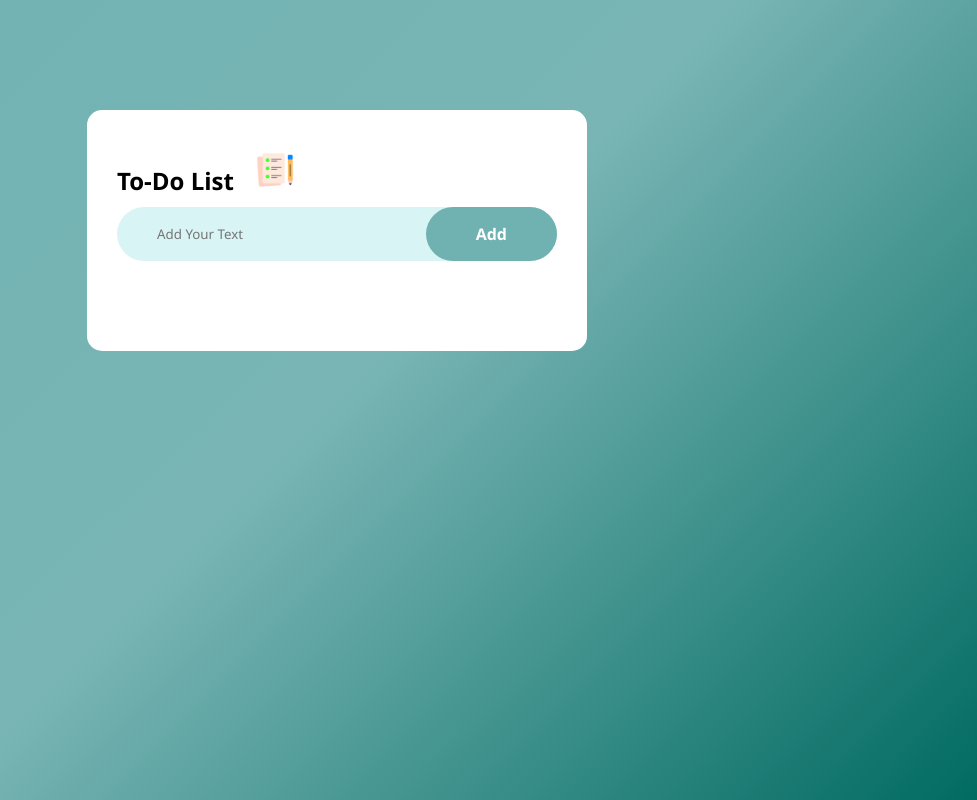
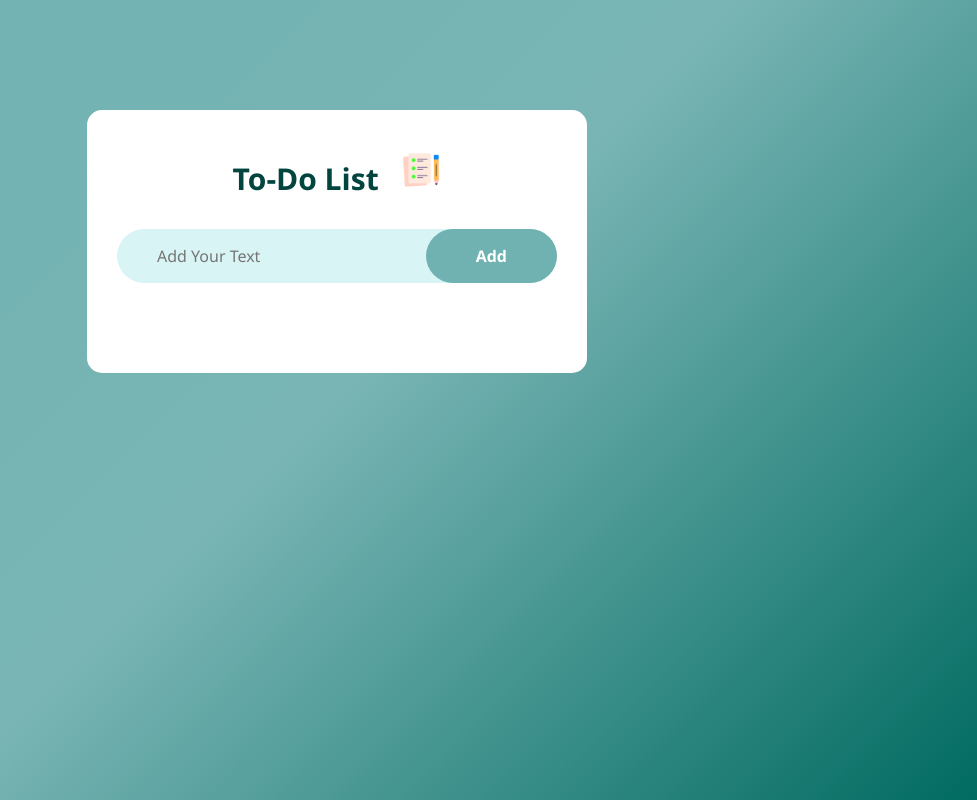
Before and after one commit to hasitha-ramesh/to-do-list-app, a plain HTML site: page index.html in a window 1280 px wide. Shown: the whole page, without its empty margins (303-1280 px from the left). Drawn offline with Linux system fonts and the light colour scheme.

Commit message:
update css

```diff
--- a/css/style.css
+++ b/css/style.css
@@ -17,6 +17,13 @@
   margin: 100px auto 20px;
   padding: 40px 30px 70px;
   border-radius: 15px;
+}
+.topic{
+  text-align: center;
+  font-size: 20px;
+  font-weight: bold;
+  color: #01453e;
+  margin-bottom: 30px;
 }
 .todo-app h2 img {
   width: 40px;
@@ -40,6 +47,7 @@ input {
   padding: 10px;
   font-weight: 14px;
   color: #01453e;
+  font-size: 16px;
 }
 button {
   border: none;
--- a/index.html
+++ b/index.html
@@ -9,9 +9,11 @@
   <body>
     <div class="container">
       <div class="todo-app">
-        <h2>To-Do List <img src="images/icon.png" alt="" /></h2>
+        <div class="topic">
+          <h2>To-Do List <img src="images/icon.png" alt="" /></h2>
+        </div>
         <div class="row">
-          <input type="text" placeholder="Add Your Text"/>
+          <input type="text" placeholder="Add Your Text" />
           <button>Add</button>
         </div>
       </div>
```
